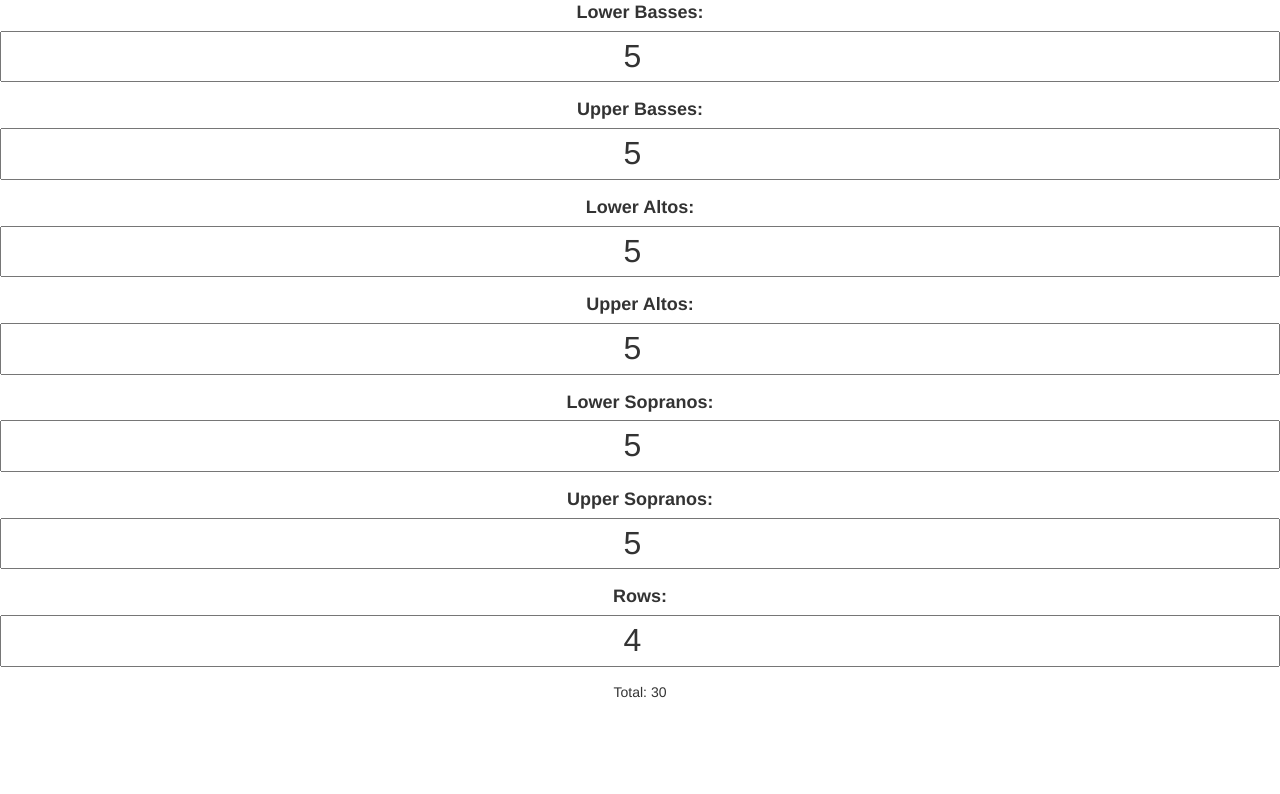
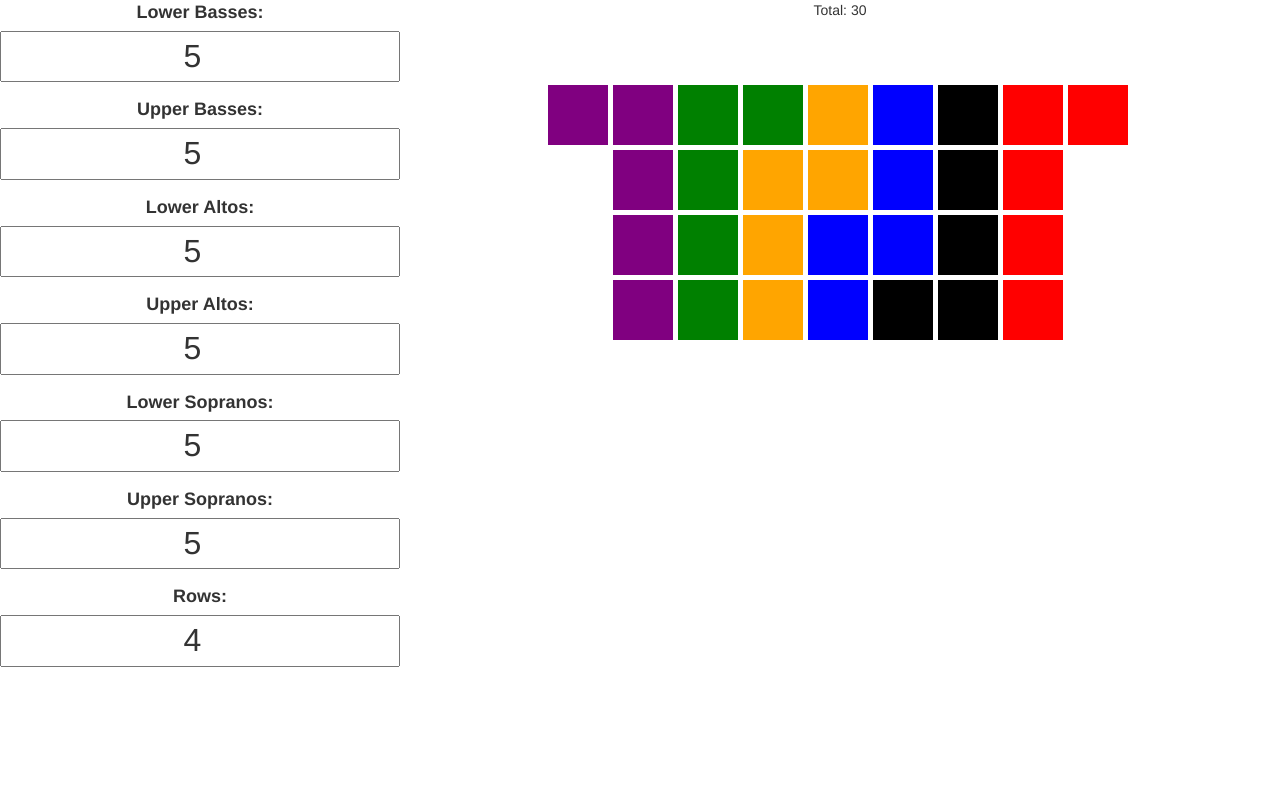
Before and after one commit to sihugh/ChoirDemo, a plain HTML site: page default.html in a window 1280 px wide. Shown: the top 794 px of the page. Drawn offline with Linux system fonts and the light colour scheme.

Commit message:
move towards a responsive UI

```diff
--- a/default.html
+++ b/default.html
@@ -1,59 +1,63 @@
 <!DOCTYPE html>
-<html xmlns="http://www.w3.org/1999/xhtml">
+<html>
     <head>
+        <meta charset='UTF-8'>
         <link href="Content/bootstrap.css" rel="stylesheet" />
         <link href="styles/default.css" rel="stylesheet" />
         <title>Selector!</title>
     </head>
 <body>
     <section class="main">
+        <div id="inputs">
             <ul>
                 <li>
                     <label for="lowerbasses">
                         Lower Basses:
                     </label>
-                <input id="lowerbasses" name="lowerbasses" type="number" min="0" value="5" placeholder="Lower Basses" />
+                    <input id="lowerbasses" name="lowerbasses" type="number" min="0" value="5" placeholder="e.g. 42" />
                 </li>
                 <li>
                     <label for="upperbasses">
                         Upper Basses:
                     </label>
-                <input id="upperbasses" name="upperbasses" type="number" min="0" value="5" placeholder="Upper Basses" />
+                    <input id="upperbasses" name="upperbasses" type="number" min="0" value="5" placeholder="e.g. 42" />
                 </li>
                 <li>
                     <label for="loweraltos">
                         Lower Altos:
                     </label>
-                <input id="loweraltos" name="loweraltos" type="number" min="0" value="5" placeholder="Lower Altos" />
+                    <input id="loweraltos" name="loweraltos" type="number" min="0" value="5" placeholder="e.g. 42" />
                 </li>
                 <li>
                     <label for="upperaltos">
                         Upper Altos:
                     </label>
-                <input id="upperaltos" name="upperaltos" type="number" min="0" value="5" placeholder="Upper Altos" />
+                    <input id="upperaltos" name="upperaltos" type="number" min="0" value="5" placeholder="e.g. 42" />
                 </li>
                 <li>
                     <label for="lowersops">
                         Lower Sopranos:
                     </label>
-                <input id="lowersops" name="lowersops" type="number" min="0" value="5" placeholder="Lower Sopranos" />
+                    <input id="lowersops" name="lowersops" type="number" min="0" value="5" placeholder="e.g. 42" />
                 </li>
                 <li>
                     <label for="uppersops">
                         Upper Sopranos:
                     </label>
-                <input id="uppersops" name="uppersops" type="number" min="0" value="5" placeholder="Upper Sopranos" />
+                    <input id="uppersops" name="uppersops" type="number" min="0" value="5" placeholder="e.g. 42" />
                 </li>
             </ul>
             <label>
                 Rows:
             </label>
-
             <input id="rows" name="rows" type="number" min="0" value="4" placeholder="Desired number of rows" />
+        </div>
+        <div id="results">
             <div id="choirsize">Total:</div>
             <canvas id="choircanvas" width="300" height="300">
                 Error: canvas not supported
             </canvas>
+        </div>
     </section>
     <script src="scripts/jquery-2.1.0.js"></script>
     <script src="js/app.js"></script>
--- a/js/app.js
+++ b/js/app.js
@@ -113,12 +113,19 @@
     };
 
     Lineup.prototype.draw = function() {
-      var canvas, canvasHeight, canvasWidth, choirSize, context, end, part, remainder, remainderUsed, rowFilled, rowLength, size, windowWidth, x, xInitialOffset, xOffset, y, yOffset, _i, _len, _ref, _results;
+      var canvas, canvasHeight, canvasWidth, choirSize, context, end, horizontalSize, inputsWidth, part, remainder, remainderUsed, rightColumnSpace, rowFilled, rowLength, size, verticalSize, windowWidth, x, xInitialOffset, xOffset, y, yOffset, _i, _len, _ref, _results;
       choirSize = $('#choirsize');
       choirSize.html("Total: " + this.parts.length);
       canvas = $('#choircanvas')[0];
       windowWidth = $(window).width();
-      canvasWidth = windowWidth - 50;
+      inputsWidth = $('#inputs').width();
+      rightColumnSpace = windowWidth - inputsWidth;
+      if (rightColumnSpace > 600) {
+        canvasWidth = rightColumnSpace;
+      } else {
+        canvasWidth = $('#results').width();
+      }
+      canvasWidth = canvasWidth - 25;
       $('#choircanvas').attr("width", "" + canvasWidth + "px");
       context = canvas.getContext('2d');
       context.clearRect(0, 0, canvas.width, canvas.height);
@@ -128,7 +135,9 @@
       if (end !== 0) {
         rowLength += 2;
       }
-      size = Math.floor(canvas.width / (rowLength + 4));
+      horizontalSize = Math.floor(canvas.width / (rowLength + 4));
+      verticalSize = Math.floor($(window).height() / (this.rows + 1));
+      size = Math.min(horizontalSize, verticalSize);
       canvasHeight = size * (this.rows + 3);
       $('#choircanvas').attr("height", "" + canvasHeight + "px");
       x = 0;
--- a/styles/default.css
+++ b/styles/default.css
@@ -23,3 +23,15 @@ input {
     float: left;
     margin-bottom: 15px;
 }
+
+
+@media only screen
+and (min-width : 721px) {
+    #inputs {
+        width: 400px;
+        float: left;
+    }
+    #results {
+        width: 100%;
+    }
+}
```
Also changed, not shown: js/app.coffee (+11 -2 lines). Lines whose indentation alone changed are shown as unchanged.
